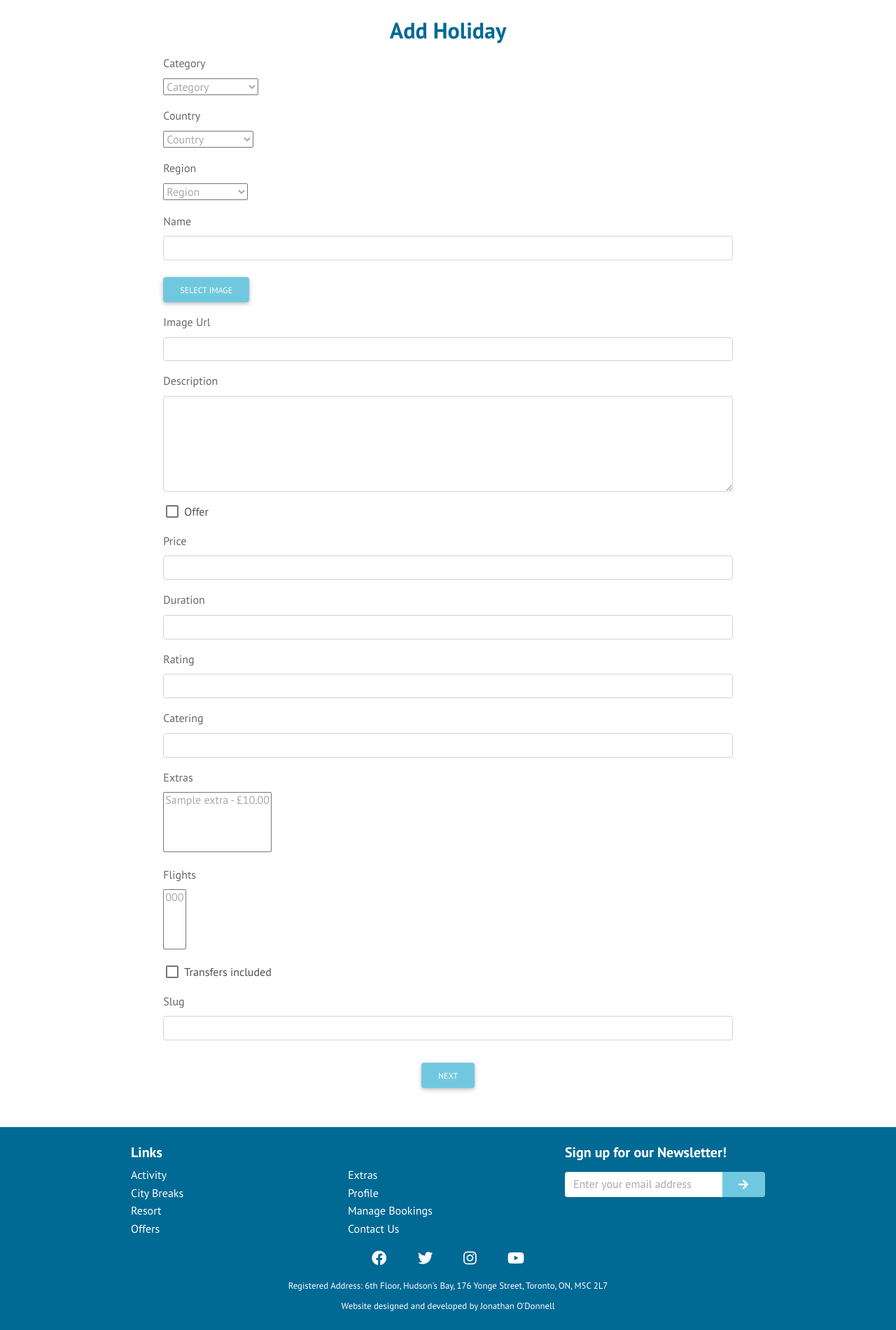
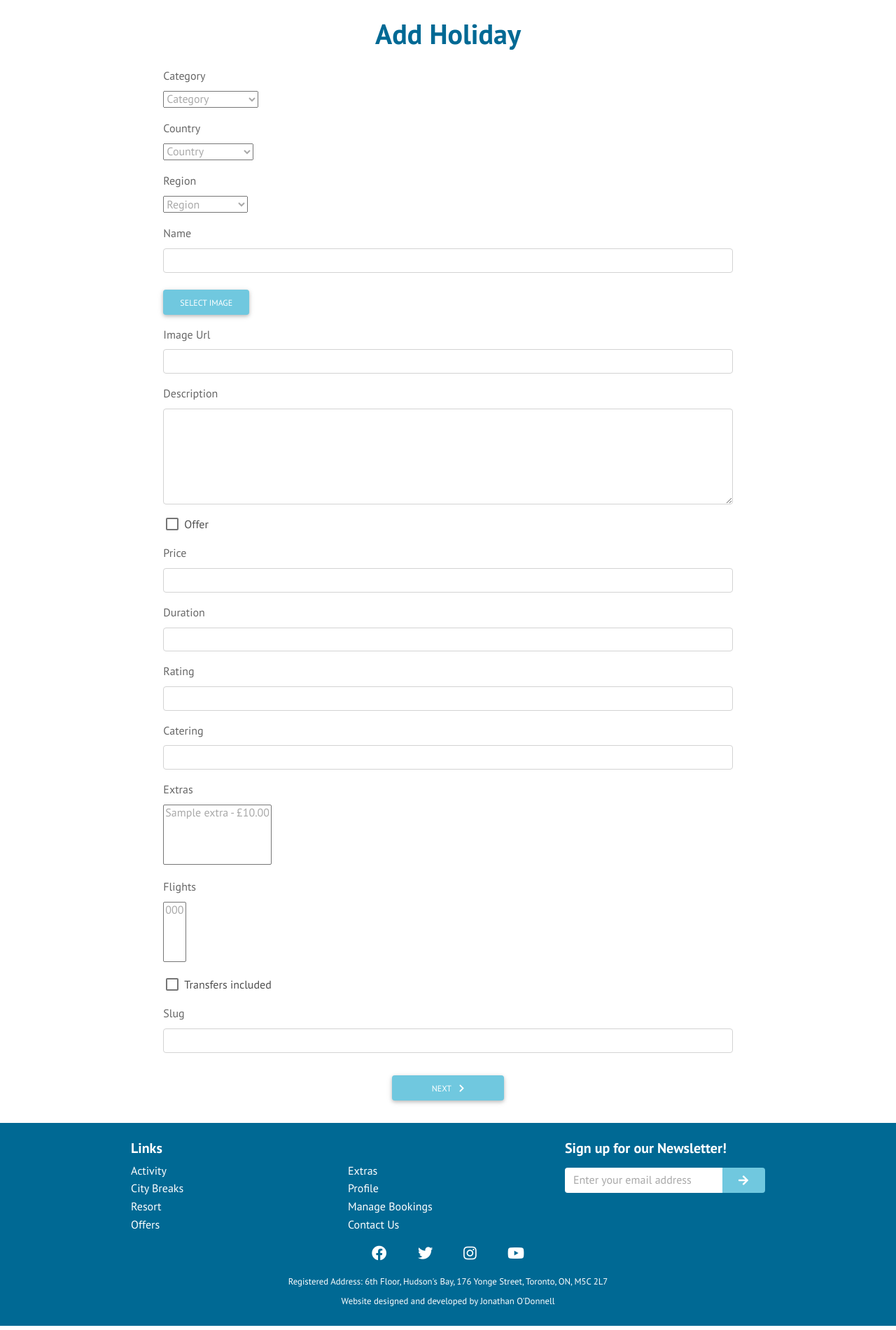
Before and after one commit to jonathan-odonnell/milestone-project-4, a Django app: page /holidays/add/ in a window 1280 px wide. Shown: the part 106-2007 px from the top of the page at 70% size. Run offline with Django 3.2, Linux system fonts and the light colour scheme; a user stored in the database is signed in; tables that the repository leaves empty hold one stand-in row (values such as "Sample post"); some libraries are stand-ins or nearby versions.

Commit message:
Amended features formset and styling in add holiday and edit holiday forms

```diff
--- a/holidays/forms.py
+++ b/holidays/forms.py
@@ -86,7 +86,7 @@ class ReviewForm(forms.ModelForm):
 
 
 FeatureFormset = inlineformset_factory(
-    Package, Feature, form=FeatureForm, extra=1)
+    Package, Feature, form=FeatureForm, extra=5, max_num=5)
 
 ActivityFormset = inlineformset_factory(
     Package, Activity, form=ActivityForm, extra=1)
--- a/holidays/templates/holidays/add_holiday.html
+++ b/holidays/templates/holidays/add_holiday.html
@@ -6,9 +6,9 @@
 <section class="container-fluid p-4">
     <div class="row no-gutters">
         <div class="col-12 text-center">
-            <h2 class="section-heading mb-3">Add Holiday</h2>
+            <h1 class="section-heading mb-4">Add Holiday</h1>
         </div>
-        <div class="col-12 col-lg-8 mx-auto mb-3">
+        <div class="col-12 col-lg-8 mx-auto">
             <form action="{% url 'add_holiday' %}" method="POST" enctype="multipart/form-data">
                 {% csrf_token %}
                 <fieldset id="package">
@@ -26,12 +26,11 @@
                     </div>
                     {% for form in feature_formset %}
                     <div class="feature">
-                        <legend>Feature 1</legend>
+                        <legend class="section-heading">Feature 1</legend>
                         {% for hidden in form.hidden_fields %}
                         {{ hidden }}
                         {% endfor %}
                         {{form.name | as_crispy_field }}
-                        {{form.DELETE | as_crispy_field }}
                     </div>
                     {% endfor %}
                 </fieldset>
@@ -41,13 +40,12 @@
                     </div>
                     {% for form in activity_formset %}
                     <div class="activity">
-                        <legend>Activity 1</legend>
+                        <legend class="section-heading">Activity 1</legend>
                         {% for hidden in form.hidden_fields %}
                         {{ hidden }}
                         {% endfor %}
                         {{form.name | as_crispy_field }}
                         {{form.description | as_crispy_field }}
-                        {{form.DELETE | as_crispy_field }}
                     </div>
                     {% endfor %}
                 </fieldset>
@@ -57,24 +55,23 @@
                     </div>
                     {% for form in itinerary_formset %}
                     <div class="itinerary">
-                        <legend>Itinerary 1</legend>
+                        <legend class="section-heading">Itinerary 1</legend>
                         {% for hidden in form.hidden_fields %}
                         {{ hidden }}
                         {% endfor %}
                         {{form.day | as_crispy_field }}
                         {{form.name | as_crispy_field }}
                         {{form.description | as_crispy_field }}
-                        {{form.DELETE | as_crispy_field }}
                     </div>
                     {% endfor %}
                 </fieldset>
                 {% if request.META.HTTP_REFERER %}
                 <input type="hidden" name="redirect_url" value="{{ request.META.HTTP_REFERER }}" />
                 {% endif %}
-                <div class="my-3 text-center">
-                    <button id="back" class="btn btn-primary mx-2 d-none" type="button">Back</button>
-                    <button id="next" class="btn btn-primary mx-2" type="button">Next</button>
-                    <button class="btn btn-primary mx-2 d-none" type="submit">Add Holiday</button>
+                <div class="text-center mt-3 mb-2">
+                    <button id="back" class="btn btn-primary btn-holidays mx-2 d-none" type="button"><i class="fas fa-chevron-left me-2"></i> Back</button>
+                    <button id="next" class="btn btn-primary btn-holidays mx-2" type="button">Next <i class="fas fa-chevron-right ms-2"></i></button>
+                    <button class="btn btn-primary btn-holidays mx-2 d-none" type="submit">Update Holiday <i class="fas fa-chevron-right ms-2"></i></button>
                 </div>
             </form>
         </div>
@@ -85,12 +82,6 @@
 <script src="{% static 'js/jquery.formset.js' %}"></script>
 <script src="{% static 'js/add_holiday.js' %}"></script>
 <script type="text/javascript">
-    $('.feature').formset({
-        addText: '<i class="fas fa-plus pe-2"></i>add another',
-        prefix: '{{ feature_formset.prefix }}',
-        formCssClass: 'feature',
-        added: addedFeature,
-    });
     $('.activity').formset({
         addText: '<i class="fas fa-plus pe-2"></i>add another',
         prefix: '{{ activity_formset.prefix }}',
--- a/static/css/base.css
+++ b/static/css/base.css
@@ -62,6 +62,10 @@ strong {
 
 .btn-grey {
     background: #c8c8c8;
+}
+
+.btn-holidays {
+    width: 160px;
 }
 
 .border-primary {
--- a/static/js/add_holiday.js
+++ b/static/js/add_holiday.js
@@ -11,13 +11,6 @@ $('#new-image').change(function () {
     $('#filename').text(`Image will be set to: ${file.name}`);
     $('#filename').addClass('mt-3');
 });
-featureCounter = 1
-let addedFeature = function () {
-    $('fieldset .row').addClass('mb-3');
-    featureCounter += 1
-    $('.feature').last().find('legend').text(`Feature ${featureCounter}`)
-    $('.delete-row').remove()
-}
 activityCounter = 1
 let addedActivity = function () {
     $('fieldset .row').addClass('mb-3');
```
Also changed, not shown: holidays/templates/holidays/edit_holiday.html (+9 -15 lines), static/js/edit_holiday.js (+0 -10 lines).
